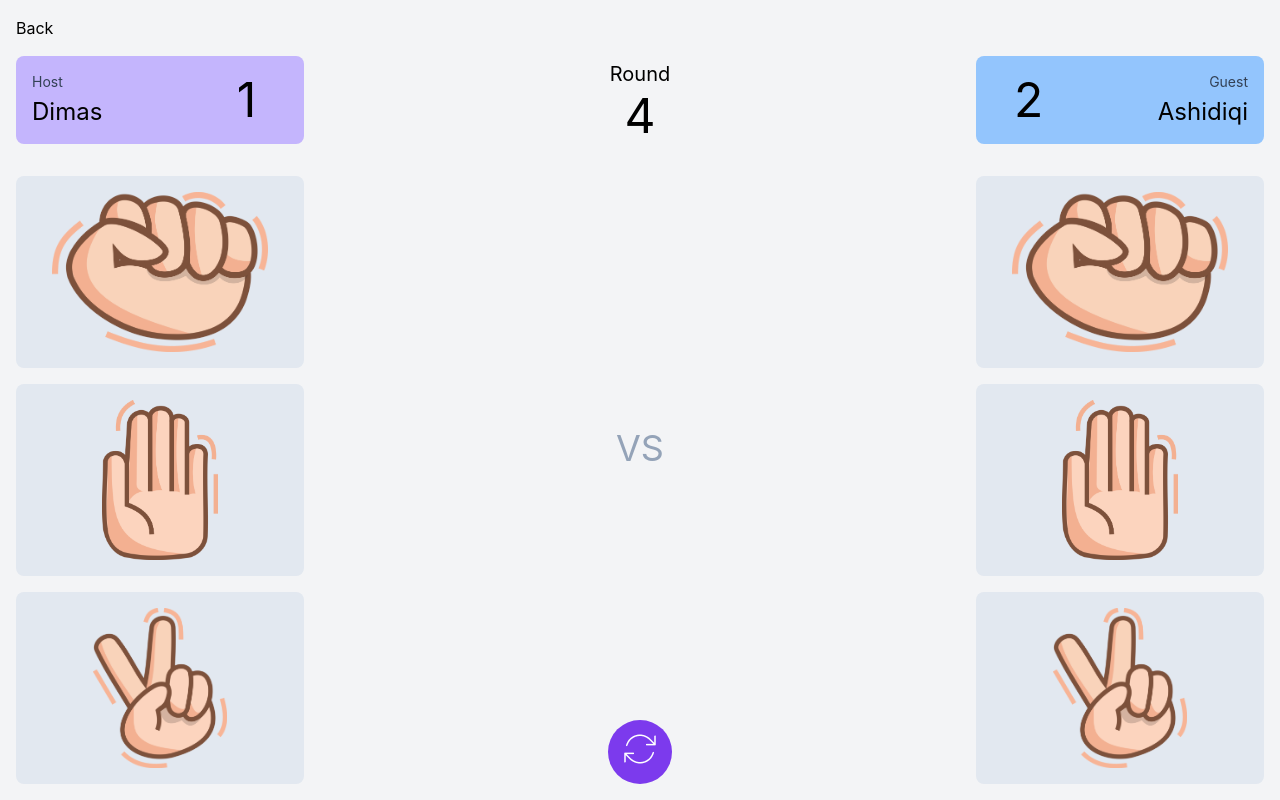
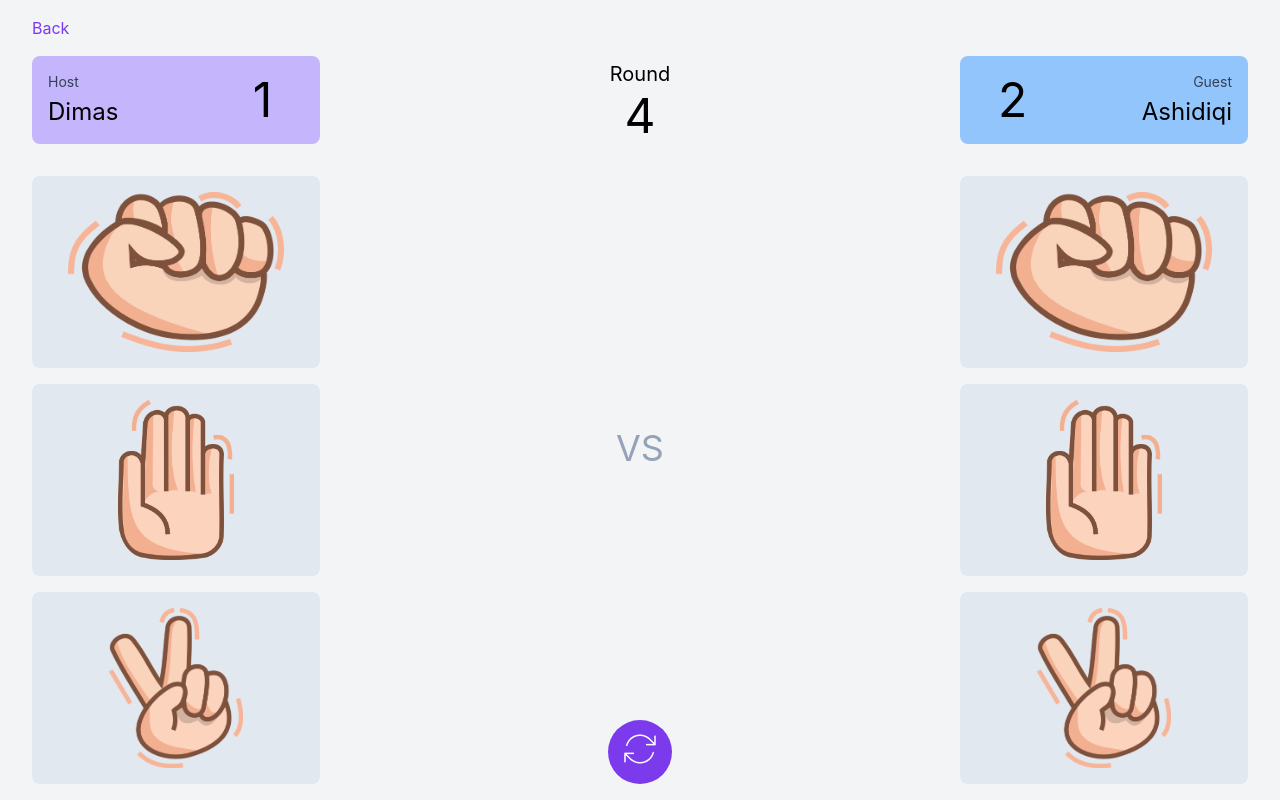
Before and after one commit to rijalrubio/fe-chapter10-alpha, a Next.js app in the folder fe-chapter10/: page /game/1 in a window 1280 px wide. Built offline with nearby package versions, Linux system fonts and the light colour scheme.

Commit message:
added hover animation

```diff
--- a/fe-chapter10/components/GuestCard.js
+++ b/fe-chapter10/components/GuestCard.js
@@ -1,6 +1,6 @@
 export default function GuestCard({guestUserName, guestScore}) {
   return (
-    <div className="p-4 flex items-center justify-between w-72 bg-blue-300 rounded-lg">
+    <div className="p-4 flex items-center justify-between w-72 bg-blue-300 hover:bg-blue-400 rounded-lg">
       <p className="w-1/5 text-5xl text-end">{guestScore}</p>
       <div className="w-3/5 text-end">
         <p className="text-sm text-slate-700">Guest</p>
--- a/fe-chapter10/components/HostCard.js
+++ b/fe-chapter10/components/HostCard.js
@@ -1,6 +1,6 @@
 export default function HostCard({hostUserName, hostScore}) {
   return (
-    <div className="p-4 flex items-center justify-between w-72 bg-violet-300 rounded-lg">
+    <div className="p-4 flex items-center justify-between w-72 bg-violet-300 hover:bg-violet-400 rounded-lg">
       <div className="w-3/5 ">
         <p className="text-sm text-slate-700">Host</p>
         <p className="mt-1 text-2xl truncate">{hostUserName}</p>
--- a/fe-chapter10/components/RockPaperScissor.js
+++ b/fe-chapter10/components/RockPaperScissor.js
@@ -3,8 +3,8 @@ import Image from "next/image";
 export default function RockPaperScissor({ userSelection }) {
   return (
     <div className="flex flex-col w-72 gap-4">
-      <button className="basis-1/3 p-4 bg-slate-200 hover:bg-slate-300 rounded-lg">
-        <div className="h-full w-full relative absolute">
+      <button className="basis-1/3 p-4 transition duration-200 hover:scale-105 bg-slate-200 hover:bg-slate-300 rounded-lg">
+        <div className="h-full w-full relative">
           <Image
             className="object-contain"
             src="/rock.png"
@@ -12,7 +12,7 @@ export default function RockPaperScissor({ userSelection }) {
           />
         </div>
       </button>
-      <button className="basis-1/3 p-4 bg-slate-200 hover:bg-slate-300 rounded-lg">
+      <button className="basis-1/3 p-4 transition duration-200 hover:scale-105 bg-slate-200 hover:bg-slate-300 rounded-lg">
         <div className="h-full w-full relative">
           <Image
             className="object-contain"
@@ -21,7 +21,7 @@ export default function RockPaperScissor({ userSelection }) {
           />
         </div>
       </button>
-      <button className="basis-1/3 p-4 bg-slate-200 hover:bg-slate-300 rounded-lg">
+      <button className="basis-1/3 p-4 transition duration-200 hover:scale-105 bg-slate-200 hover:bg-slate-300 rounded-lg">
         <div className="h-full w-full relative">
           <Image
             className="object-contain"
--- a/fe-chapter10/pages/game/[id].js
+++ b/fe-chapter10/pages/game/[id].js
@@ -17,6 +17,8 @@ export default function Game() {
     "turn": 8,
     "hostSelection": 0,
     "guestSelection": 0,
+    "hostWantReplay": true,
+    "guestWantReplay": true,
     "createdAt": "2022-09-22T09:37:20.759Z",
     "updatedAt": "2022-09-22T09:37:20.759Z",
     "hostUserName": "Dimas",
@@ -24,9 +26,9 @@ export default function Game() {
   };
 
   return (
-    <div className="bg-gray-100 h-screen w-full p-4 flex flex-col">
+    <div className="bg-gray-100 h-screen w-full py-4 px-8 flex flex-col">
       {/* Back Button */}
-      <div>
+      <div className="text-violet-600">
         <Link href="/game">
           Back
         </Link>
@@ -34,28 +36,44 @@ export default function Game() {
 
       {/* Game Information */}
       <div className="flex mt-4 justify-between items-center">
+        <Link
+          href={`/user/${room.hostUserId}`}
+        >
+          <div className="cursor-pointer">
             <HostCard
               hostUserName={room.hostUserName}
               hostScore={room.hostScore}
             />
+          </div>
+        </Link>
         <div className="self-center text-center">
           <p className="text-xl">Round</p>
           <p className="text-5xl mt-1">{Math.floor((room.turn - 1) / 2) + 1}</p>
         </div>
+        <Link
+          href={`/user/${room.guestUserId}`}
+        >
+          <div className="cursor-pointer">
             <GuestCard
               guestUserName={room.guestUserName}
               guestScore={room.guestScore}
             />
           </div>
+        </Link>
+      </div>
 
       {/* Gameplay */}
       <div className="flex grow justify-between mt-8">
-        <RockPaperScissor userSelection={room.hostSelection}/>
+        <RockPaperScissor userSelection={room.hostSelection} />
         <div className="flex flex-col justify-between h-full">
           <div />
           <p className="text-4xl text-slate-400 text-center">VS</p>
           <button className="bg-violet-600 hover:bg-violet-500 h-16 w-16 rounded-full">
-            <Image src="/refresh.png" height={40} width={40} />
+            <Image
+              src="/refresh.png"
+              height={40}
+              width={40}
+            />
           </button>
         </div>
         <RockPaperScissor userSelection={room.guestSelection} />
```
Lines whose indentation alone changed are shown as unchanged.
